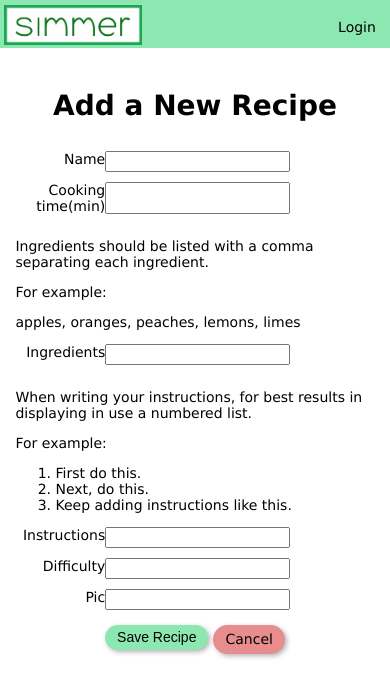
After one commit to CincinnatiKid428/recipe-app, a Django app: template src/recipes/templates/recipes/add_recipe.html in a window 390 px wide. The commit adds this page. Shown: the top 697 px of the page. Run offline with Django 3.2, Linux system fonts and the light colour scheme; the template is opened without the code that fills it, so the values that code supplies are empty, except form fields; form fields are guessed from the names that the template uses; some libraries are stand-ins or nearby versions.

Commit message:
Task 2.8 - commit
- Added external postgres database for persistence in data added by users
- Added user registration form functionality to create new accounts
- Added add recipe functionality to authenticated users
- Updated menubar to render options conditionally when visiting specific pages
- Updated CSS styling for responsiveness and for newly added templates
- Used Django forms to implement new form features

```diff
--- a/requirements.txt
+++ b/requirements.txt
@@ -8,6 +8,7 @@ charset-normalizer==3.4.4
 contourpy==1.3.3
 cryptography==46.0.3
 cycler==0.12.1
+dj-database-url==3.0.1
 Django==5.2.7
 django-markdownify==0.9.5
 django-mssql-backend==2.8.1
@@ -23,6 +24,7 @@ numpy==2.3.5
 packaging==25.0
 pandas==2.3.3
 pillow==12.0.0
+psycopg2-binary==2.9.11
 pycparser==2.23
 pyodbc==5.3.0
 pyparsing==3.2.5
--- a/src/recipe_app/urls.py
+++ b/src/recipe_app/urls.py
@@ -20,13 +20,14 @@ from django.urls import path, include
 from django.conf import settings
 from django.conf.urls.static import static
 
-from .views import login_view, logout_view
+from .views import login_view, logout_view, register_view
 
 urlpatterns = [
     path('admin/', admin.site.urls),
-    path('', include('recipes.urls')), #Home, menu bar, and recipe related views
     path('login/', login_view, name='login'),
     path('logout/', logout_view, name='logout'),
+    path('register/', register_view, name='register'),
+    path('', include('recipes.urls')), #Home, menu bar, and recipe related views
 ]
 
 #⚠️NOTE: This only works in development when DEBUG=True
--- a/src/recipes/static/recipes/css/styles.css
+++ b/src/recipes/static/recipes/css/styles.css
@@ -6,6 +6,10 @@
 
     /*Variables*/
     --debug-border-width: 0px; /*Use value >0 for debug borders*/
+}
+
+body {
+  font-size: 14px;
 }
 
 a {
@@ -64,7 +68,7 @@ a:hover {
 }
 
 .page-container-row {
-  border: var(--debug-border-width) solid blue;
+  border: var(--debug-border-width) dashed blue;
   display: flex;
   justify-content: center;
   align-items: center;
@@ -99,7 +103,13 @@ a:hover {
   border: var(--debug-border-width) solid green;
   display: flex;
   align-items: center;
-  margin-right:8px;
+  margin-right:10px;
+}
+
+/* Align the "Logout" item to the right */
+.menubar-item-right {
+  margin-left: auto; /* This will push the logout item to the right */
+  padding-right: 8px;
 }
 
 @media(max-width:550) {
@@ -120,19 +130,18 @@ a:hover {
   width: auto;
   border-radius: 20px;
   box-shadow: 2px 2px 5px rgba(0, 0, 0, 0.3); /* horizontal, vertical, blur, color */
-  background-color: rgb(141, 231, 176);
+  background-color: #8de7b0;
   color: rgb(0, 0, 0);
   font-size: 14px;
   padding-left: 10px;
   padding-right: 10px;
-  /*transition: ease .2s;*/
 }
 
 .custom-button:hover {
   border: 2px solid rgb(27, 166, 82);
   color: rgb(0, 0, 0);
-  /*background-color: rgb(80, 204, 128);*/
   text-decoration: none;
+  cursor: pointer;
 }
 
 .custom-button:active {
@@ -140,14 +149,34 @@ a:hover {
   box-shadow: 0px 1px 0px rgba(0, 0, 0, 0.3); /* decreases shadow on "press down" */
 }
 
+.custom-button-red {
+  border: 2px solid #e78d8d;
+  background-color: #e78d8d;
+}
+
+.custom-button-red:hover {
+  border: 2px solid rgb(199, 24, 24);
+}
+
 @media(max-width:550) {
   .custom-button {
     font-size: 12px;
   }
 }
-/* ===== Styles for template - recipe_app/templates/auth/login.html ===== */
+
+/* ===== Shared Graph Styles ==================================================== */
+
+.responsive-graph {
+    max-width: 100%;  /* Prevents overflowing container */
+    height: auto;     /* Keeps aspect ratio */
+    display: block;   /* Removes inline spacing issues */
+    margin: 10px auto; /* Optional: center images with some margin */
+}
+
+/* ===== Styles for templates - recipe_app/templates/auth/login.html ===== */
+/* =====                      - recipe_app/templates/auth/register.html == */
 .login-form-row {
-  border: var(--debug-border-width) solid goldenrod;
+  border: var(--debug-border-width) solid cyan;
   display: flex;
   justify-content: right;
   padding-bottom: 10px;
@@ -166,10 +195,78 @@ a:hover {
 }
 
 .login-form-button-row {
-  border: var(--debug-border-width) solid yellow;
+  border: var(--debug-border-width) solid limegreen;
   display:flex;
   justify-content: center;
-  padding-top:10px;
+  padding-top:5px;
+  padding-bottom: 5px;
+}
+
+.login-form-error-message-row {
+  border: var(--debug-border-width) solid red;
+  color:red;
+  background-color: rgb(252, 220, 220);
+  border-radius: 5px;
+  padding: 5px;
+}
+
+/* ===== Styles for templates - recipes/templates/add_recipe.html ===== */
+.recipe-form {
+  border: var(--debug-border-width) solid orangered;
+  width:100%
+}
+
+.recipe-form-row {
+  border: var(--debug-border-width) solid cyan;
+  display: flex;
+  justify-content: left;
+  padding-bottom: 10px;
+  width:100%;
+}
+
+.recipe-form-label {
+  border: var(--debug-border-width) dotted magenta;
+  width: 25%;
+  text-align: right;
+  font-size: 14px;
+}
+
+.recipe-form.input {
+  width: 70%;
+}
+
+.recipe-form-input {
+  border: 1px solid rgb(27, 166, 82);
+  width: 60%;
+  max-width: 500px;
+  border-radius: 5px;
+  margin-left: 5px;
+}
+
+.recipe-form-textarea {
+  border: 1px solid rgb(27, 48, 166);
+  display:block;
+  border-radius: 5px;
+  margin-left: 5px;
+  width:70%;
+  resize: none;
+}
+
+.recipe-form-button-row {
+  border: var(--debug-border-width) solid limegreen;
+  display:flex;
+  justify-content: center;
+  padding-top:5px;
+  padding-bottom: 5px;
+  gap: 5px;
+}
+
+.recipe-form-error-message-row {
+  border: var(--debug-border-width) solid red;
+  color:red;
+  background-color: rgb(252, 220, 220);
+  border-radius: 5px;
+  padding: 5px;
 }
 
 /* ===== Styles for template - recipes/templates/recipes/home.html ===== */
--- /dev/null
+++ b/src/recipes/templates/recipes/add_recipe.html
@@ -0,0 +1,99 @@
+{% load static %}
+<!DOCTYPE html>
+<html>
+
+<head>
+  <meta name="viewport" content="width=device-width, initial-scale=1.0">
+  <title>Simmer - Add Recipe</title>
+  <link rel="stylesheet" href="{% static 'recipes/css/styles.css' %}">
+</head>
+
+<body>
+  <div class="page-container">
+
+    <!--Menubar-->
+    {% include 'recipes/partials/menubar.html' %}
+
+    <h1>Add a New Recipe</h1>
+
+    <div class="page-container-row">
+      <form method="POST" enctype="multipart/form-data" class="recipe-form">
+        {% csrf_token %}
+
+        <!-- NAME -->
+        <div class="recipe-form-row">
+          <label class="recipe-form-label">{{ form.name.label_tag }}</label>
+          {{ form.name }}
+        </div>
+
+        <!-- COOKING TIME -->
+        <div class="recipe-form-row">
+          <label class="recipe-form-label">{{ form.cooking_time.label_tag }}(min)</label>
+          {{ form.cooking_time }}
+        </div>
+
+        <!-- INGREDIENTS -->
+        <div>
+          <p>
+            Ingredients should be listed with a comma separating each ingredient.
+          </p>
+          <p>For example:</p>
+          <p>
+            apples, oranges, peaches, lemons, limes
+          </p>
+        </div>
+
+        <div class="recipe-form-row">
+          <label class="recipe-form-label">{{ form.ingredients.label_tag }}</label>
+          {{ form.ingredients }}
+        </div>
+
+        <!-- INSTRUCTIONS -->
+        <div>
+          <p>
+            When writing your instructions, for best results in displaying in use a numbered list.
+          </p>
+          <p>For example:</p>
+          <p>
+          <ol>
+            <li>First do this.</li>
+            <li>Next, do this.</li>
+            <li>Keep adding instructions like this.</li>
+          </ol>
+          </p>
+        </div>
+
+        <div class="recipe-form-row">
+          <label class="recipe-form-label">{{ form.instructions.label_tag }}</label>
+          {{ form.instructions }}
+        </div>
+
+        <!-- DIFFICULTY (Drop-down) -->
+        <div class="recipe-form-row">
+          <label class="recipe-form-label">{{ form.difficulty.label_tag }}</label>
+          {{ form.difficulty }}
+        </div>
+
+        <!-- IMAGE UPLOAD -->
+        <div class="recipe-form-row">
+          <label class="recipe-form-label">{{ form.pic.label_tag }}</label>
+          {{ form.pic }}
+        </div>
+
+        <div class="recipe-form-button-row">
+          <button type="submit" class="custom-button">Save Recipe</button>
+          <a href="{% url 'recipes:list' %}" class="custom-button custom-button-red">Cancel</a>
+        </div>
+      </form>
+
+
+      {% if error_message %}
+      <div class="form-error">
+        {{ error_message }}
+      </div>
+      {% endif %}
+    </div>
+  </div>
+</body>
+
+</html>
--- a/src/recipes/templates/recipes/home.html
+++ b/src/recipes/templates/recipes/home.html
@@ -23,7 +23,10 @@
         <span class="home-welcome-text">Welcome to Simmer!</span>
         <div class="home-buttons-row">
           <a href="{% url 'recipes:list' %}" class="custom-button">View Recipes</a>
-          <a href="{% url 'login' %}" class="custom-button">Log In</a>
+          {% if user.is_authenticated %}
+          {% else %}
+          <a href="{% url 'login' %}" class="custom-button">Login/Sign Up</a>
+          {% endif %}
         </div>
       </div>
 
--- a/src/recipes/templates/recipes/partials/menubar.html
+++ b/src/recipes/templates/recipes/partials/menubar.html
@@ -2,23 +2,33 @@
 {% load static %}
 <div class="menubar-container">
   <div class="menubar-item">
-    <a href="{% url 'recipes:home' %}">
-      <img src="{% static 'recipes/images/simmer-menubar-logo.png' %}" class="menubar-logo" alt="Simmer logo" />
-    </a>
+    {% if user.is_authenticated %}
+    <a href="{% url 'recipes:list' %}">
+      {% else %}
+      <a href="{% url 'recipes:home' %}">
+        {% endif %}
+        <img src="{% static 'recipes/images/simmer-menubar-logo.png' %}" class="menubar-logo" alt="Simmer logo" />
+      </a>
   </div>
 
   {% if user.is_authenticated %}
+  {% if hide_search_menu %}
+  {% else %}
   <div class="menubar-item">
     <a href="{% url 'recipes:search' %}" class="menubar-link">Search</a>
   </div>
+  {% endif %}
+  {% if hide_add_recipe_menu %}
+  {% else %}
   <div class="menubar-item">
-    <a href="#" class="menubar-link" onclick="alert('Not yet implemented for authenticated users...')">Add Recipe</a>
+    <a href="{% url 'recipes:add_recipe' %}" class="menubar-link">Add Recipe</a>
   </div>
-  <div class="menubar-item">
+  {% endif %}
+  <div class="menubar-item menubar-item-right">
     <a href="{% url 'logout' %}" class="menubar-link">Logout</a>
   </div>
   {% else %}
-  <div class="menubar-item">
+  <div class="menubar-item menubar-item-right">
     <a href="{% url 'login' %}" class="menubar-link">Login</a>
   </div>
   {% endif %}
--- a/src/recipes/urls.py
+++ b/src/recipes/urls.py
@@ -1,5 +1,5 @@
 from django.urls import path
-from .views import homepage, RecipeListView, RecipeDetailView, search_view
+from .views import homepage, RecipeListView, RecipeDetailView, search_view, add_recipe_view
 
 app_name = 'recipes'
 
@@ -8,4 +8,5 @@ urlpatterns = [
   path('list/', RecipeListView.as_view(), name='list'),         #RecipeListView
   path('list/<pk>', RecipeDetailView.as_view(), name='detail'), #RecipeDetailView
   path('search/', search_view, name='search'),                #Search View
+  path('add/', add_recipe_view, name='add_recipe')
 ]
--- a/src/requirements.txt
+++ b/src/requirements.txt
@@ -8,6 +8,7 @@ charset-normalizer==3.4.4
 contourpy==1.3.3
 cryptography==46.0.3
 cycler==0.12.1
+dj-database-url==3.0.1
 Django==5.2.7
 django-markdownify==0.9.5
 django-mssql-backend==2.8.1
@@ -23,6 +24,7 @@ numpy==2.3.5
 packaging==25.0
 pandas==2.3.3
 pillow==12.0.0
+psycopg2-binary==2.9.11
 pycparser==2.23
 pyodbc==5.3.0
 pyparsing==3.2.5
```
Also changed, not shown: other parts of src/recipes/static/recipes/css/styles.css (+24 -10 lines), src/recipe_app/forms.py (added, +20 -0 lines), src/recipe_app/settings.py (+7 -1 lines), src/recipe_app/views.py (+46 -6 lines), src/recipes/forms.py (+17 -0 lines), src/recipes/models.py (+10 -3 lines), src/recipes/templates/recipes/search.html (+3 -3 lines), src/recipes/views.py (+33 -7 lines), src/templates/auth/login.html (+13 -7 lines), src/templates/auth/register.html (added, +93 -0 lines), src/db.sqlite3, src/recipes/migrations/0007_alter_recipe_instructions.py (added), 1 other file.
